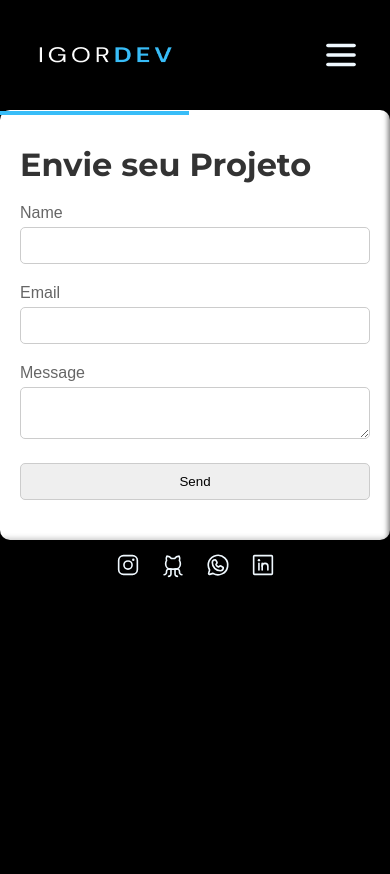
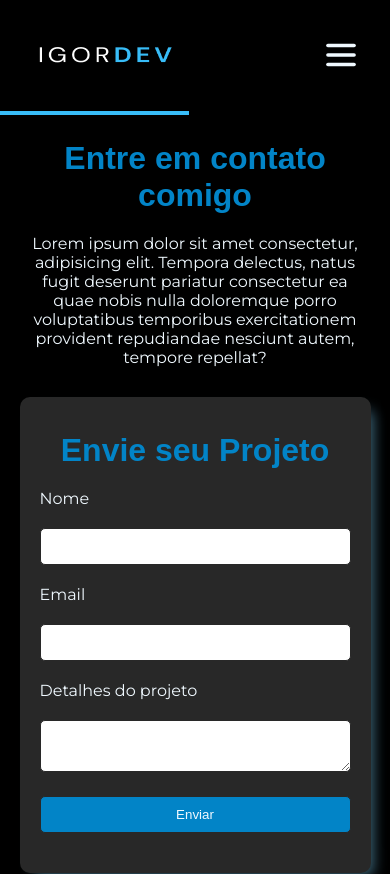
Before and after one commit to IgorFernandesQuaresma/IgorDev, a React (Vite) app: page /contato in a window 390 px wide. Shown: the top 874 px of the page. Before the commit the page ends 844 px from the top, so only its background shows below. Built offline with nearby package versions, Linux system fonts and the light colour scheme; no server answers.

Commit message:
feat: contato pronto com responsividade

```diff
--- a/src/components/footer/Footer.css
+++ b/src/components/footer/Footer.css
@@ -7,6 +7,7 @@
     gap: 5px;
     padding: 10px 0;
     box-shadow: 0 -2px 5px rgba(0, 0, 0, 0.2);
+    margin-top: 80px;
 }
 
 .container_home-icones svg {
--- a/src/index.css
+++ b/src/index.css
@@ -42,7 +42,7 @@
 }
 
 ::-webkit-scrollbar-thumb {
-  background: var(--sub-subtitle-color);
+  background: var(--cinza);
   border-radius: 4px;
 }
 
--- a/src/pages/Contato/Contato.css
+++ b/src/pages/Contato/Contato.css
@@ -1,35 +1,111 @@
+.container__contato {
+    width: 100%;
+    display: flex;
+    flex-direction: row;
+    justify-content: center;
+}
+
+.container__contato-textos {
+    width: 50%;
+    display: flex;
+    flex-direction: column;
+    align-items: start;
+    justify-content: center;
+    padding: 10px;
+}
+
+.container__contato-textos h1 {
+    font-family: 'Poppins', sans-serif;
+    font-weight: bold;
+    font-size: 2.5rem;
+    margin-bottom: 20px;
+    color: var(--sub-subtitle-color);
+}
+
+.container__contato-textos p {
+    font-family: 'Montserrat', sans-serif;
+    font-weight: normal;
+    font-size: 1.5rem;
+    margin-bottom: 20px;
+    color: var(--title-color);
+}
+
 .form-container {
-    background-color: #ffffff;
-    padding: 20px;
+    background-color: var(--cinza);
+    padding: 60px;
     border-radius: 10px;
-    box-shadow: 0 0 10px rgba(0, 0, 0, 0.1);
-    width: 100%;
-    max-width: 400px;
+    box-shadow: 8px 8px 14px -6px rgba(125,211,252,0.5);
+    width: 50%;
+    max-width: 600px;
 }
 .form-container h2 {
+    font-family: 'Poppins', sans-serif;
+    font-weight: bold;
+    font-size: 2.5rem;
     margin-bottom: 20px;
-    color: #333333;
+    color: var(--sub-subtitle-color);
 }
+
 .form-container label {
     display: block;
     margin-bottom: 5px;
-    color: #666666;
+    font-family: 'Montserrat', sans-serif;
+    font-weight: normal;
+    font-size: 1rem;
+    margin-bottom: 20px;
+    color: var(--title-color);
 }
+
 .form-container input, .form-container textarea {
     width: 100%;
     padding: 10px;
     margin-bottom: 20px;
-    border: 1px solid #cccccc;
+    border: 1px solid var(--cinza);
     border-radius: 5px;
+
 }
-.form-container button {
-    background-color: #4CAF50;
-    color: #ffffff;
-    padding: 10px 15px;
-    border: none;
-    border-radius: 5px;
-    cursor: pointer;
+
+.btn_form {
+    background-color: var(--sub-subtitle-color);
+    transition: background-color 0.3s ease, border-color 0.3s ease;
+    color: var(--title-color);
 }
-.form-container button:hover {
-    background-color: #45a049;
+
+.btn_form:hover {
+    background-color: var(--title-color);
+    color: var(--sub-subtitle-color);
 }
+
+@media (max-width: 640px) {
+
+    .container__contato {
+        display: flex;
+        flex-direction: column;
+        justify-content: center;
+        align-items: center;
+        width: 100%;
+    }
+
+    .container__contato-textos {
+        width: 90%;
+    }
+
+    .container__contato-textos h1 {
+        font-size: 2rem;
+    }
+
+    .container__contato-textos p {
+        font-size: 1rem;
+        text-align: center;
+    }
+
+    .form-container {
+        width: 90%;
+        padding: 20px;
+    }
+
+    .form-container h2 {
+        font-size: 2rem;
+        text-align: center;
+    }
+}
--- a/src/pages/Contato/Contato.jsx
+++ b/src/pages/Contato/Contato.jsx
@@ -42,19 +42,26 @@
 
     return (
 <>
+        <section className='container__contato'>
+            <div className="container__contato-textos">
+                    <h1>Entre em contato comigo</h1>
+                    <p>Lorem ipsum dolor sit amet consectetur, adipisicing elit. Tempora delectus, natus fugit deserunt pariatur consectetur ea quae nobis nulla doloremque porro voluptatibus temporibus exercitationem provident repudiandae nesciunt autem, tempore repellat?</p>
+            </div>
 
         <div className="form-container">
             <h2>Envie seu Projeto</h2>
             <form ref={form} onSubmit={sendEmail}>
-            <label>Name</label>
+            <label>Nome</label>
             <input type="text" name="user_name" />
             <label>Email</label>
             <input type="email" name="user_email" />
-            <label>Message</label>
+            <label>Detalhes do projeto</label>
             <textarea name="message" />
-            <input type="submit" value="Send" />
+            <input className='btn_form' type="submit" value="Enviar" />
             </form>
     </div>
+
+    </section>
 
 </>
     )
--- a/src/pages/Servicos/Servicos.css
+++ b/src/pages/Servicos/Servicos.css
@@ -174,6 +174,13 @@
     color: var(--particle-color);
 }
 
+.destaque {
+    font-family: 'Poppins', sans-serif;
+    font-weight: bold;
+    font-size: 2.5rem;
+    color: var(--particle-color)
+}
+
 
 @media screen and (max-width: 650px) {
 
--- a/src/pages/Servicos/Servicos.jsx
+++ b/src/pages/Servicos/Servicos.jsx
@@ -13,26 +13,26 @@
                         <div className="container__servicos-card">
                             <FontAwesomeIcon icon={faCode} className='icon_sobre' />
                             <h2>Sites instucionais</h2>
-                            <p>Soluções unicas, totalmente adaptadas para a necessidade do seu negócio</p>
+                            <p>Soluções únicas, totalmente adaptadas às necessidades do seu negócio.</p>
                         </div>
 
 
                         <div className="container__servicos-card">
                             <FontAwesomeIcon icon={faCartShopping} className='icon_sobre'/>
                             <h2>Ecommerces</h2>
-                            <p>Sua operação esta crescendo e você quer uma loja que traga confiança aos seus clientes?</p>
+                            <p>Seu negócio está em expansão e você busca uma loja que inspire confiança e credibilidade aos seus clientes?</p>
                         </div>
 
                         <div className="container__servicos-card">
                             <FontAwesomeIcon icon={faMobile} className='icon_sobre' />
                             <h2>Landing Pages</h2>
-                            <p>Precisa de uma página focada em um serviço ou produto, essa é a melhor solução</p>
+                            <p>Precisa de uma página dedicada a um serviço ou produto específico? Temos a solução ideal para você!</p>
                         </div>
 
                         <div className="container__servicos-card">
                             <FontAwesomeIcon icon={faLightbulb} className='icon_sobre' />
                             <h2>Suporte</h2>
-                            <p>Ja possui um projeto e precisa de manutenção? Eu também posso te ajudar</p>
+                            <p>Já tem um projeto e precisa de manutenção? Eu estou aqui para ajudar!</p>
                         </div>
 
                         </div>
@@ -40,32 +40,39 @@
 
             <section class="timeline">
 
-                <h1>Seu projeto pronto em X steps</h1>
+                <h1>Seu projeto pronto em <span className='destaque'>5</span> steps</h1>
 
                 <div class="container left">
                     <div class="content">
-                        <h2>Data 1</h2>
+                        <h2>Fechamento</h2>
                         <p>Texto do lado esquerdo</p>
                     </div>
                 </div>
                 <div class="container right">
                     <div class="content">
-                        <h2>Data 2</h2>
+                        <h2>Planejamento</h2>
                         <p>Texto do lado direito</p>
                     </div>
                 </div>
 
                 <div class="container left">
                     <div class="content">
-                        <h2>Data 1</h2>
+                        <h2>Desenvolvimento</h2>
                         <p>Texto do lado esquerdo</p>
                     </div>
                 </div>
 
                 <div class="container right">
                     <div class="content">
-                        <h2>Data 2</h2>
+                        <h2>Entrega</h2>
                         <p>Texto do lado direito</p>
+                    </div>
+                </div>
+
+                <div class="container left">
+                    <div class="content">
+                        <h2>Manutenção</h2>
+                        <p>Texto do lado esquerdo</p>
                     </div>
                 </div>
 
--- a/src/pages/Sobre/Sobre.css
+++ b/src/pages/Sobre/Sobre.css
@@ -17,7 +17,7 @@
 }
 
 .sobre__container-foto img {
-    width:60%;
+    width:50%;
     height: 350px;
     border-radius: 15px;
     box-shadow: 3px 3px 10px var(--cinza);
@@ -177,7 +177,7 @@
 
     .sobre__container-foto img {
 
-        height: 250px;
+        height: 200px;
 
     }
     .sobre__container-textos {
--- a/src/pages/Sobre/Sobre.jsx
+++ b/src/pages/Sobre/Sobre.jsx
@@ -18,7 +18,9 @@
 
             <div  className="sobre__container-textos">
                 <h1>Um pouco sobre mim</h1>
-                <p>Lorem ipsum dolor sit amet, consectetur adipisicing elit. Nemo ex labore impedit omnis! Facere fugit praesentium tempora doloribus quod pariatur repellendus deleniti dolorum distinctio ipsa dolor maxime ut, cum aliquid!</p>
+                <p>Desenvolvedor full stack com sólida experiência em tecnologias como JavaScript, HTML, CSS, TypeScript, MySQL, Bootstrap, Scss, Node, React e Metodologias Ágeis.
+                    Meu objetivo é te entregar o melhor projeto no menor tempo possivel
+                </p>
                 <div className='div-botao'>
                 <MyButton href = 'https://api.whatsapp.com/send?phone=5511997710780&text=Ola%20eu%20vim%20pelo%20teu%20site,%20e%20gostaria%20de%20um%20or%C3%A7amento'
                     texto = 'Fale comigo'/>
@@ -30,7 +32,7 @@
 
             <div  className="projetos__container-textos">
                 <h1>Meus Projetos</h1>
-                <p>Lorem ipsum dolor sit amet, consectetur adipisicing elit. Nemo ex labore impedit omnis! Facere fugit praesentium tempora doloribus quod pariatur repellendus deleniti dolorum distinctio ipsa dolor maxime ut, cum aliquid!</p>
+                <p>Abaixo você pode ver um pouquinho do que eu ja realizei</p>
 
             </div>
 
@@ -44,7 +46,7 @@
 
             <div  className="habilidades__container-textos">
                 <h1>Minhas Habilidades</h1>
-                <p>Lorem ipsum dolor sit amet, consectetur adipisicing elit. Nemo ex labore impedit omnis! Facere fugit praesentium tempora doloribus quod pariatur repellendus deleniti dolorum distinctio ipsa dolor maxime ut, cum aliquid!</p>
+                <p>Posso te ajuar com as seguintes tecnologias: HTML, CSS, Bootstrap, Scss, Node.js, MySQL, JavaScript, React, Nest.js e WordPress</p>
                 <div className='div-botao'>
                 <MyButton href = 'https://api.whatsapp.com/send?phone=5511997710780&text=Ola%20eu%20vim%20pelo%20teu%20site,%20e%20gostaria%20de%20um%20or%C3%A7amento'
                     texto = 'Fale comigo'/>
```
